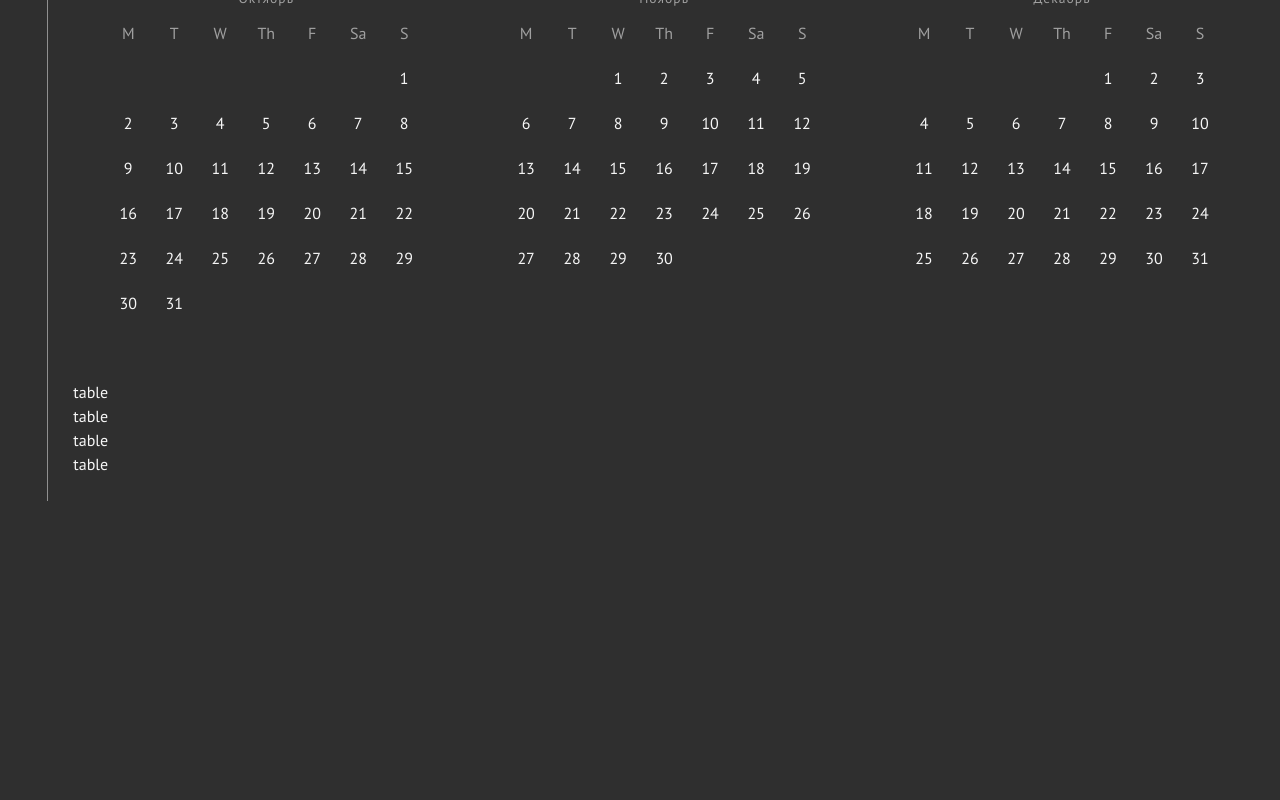
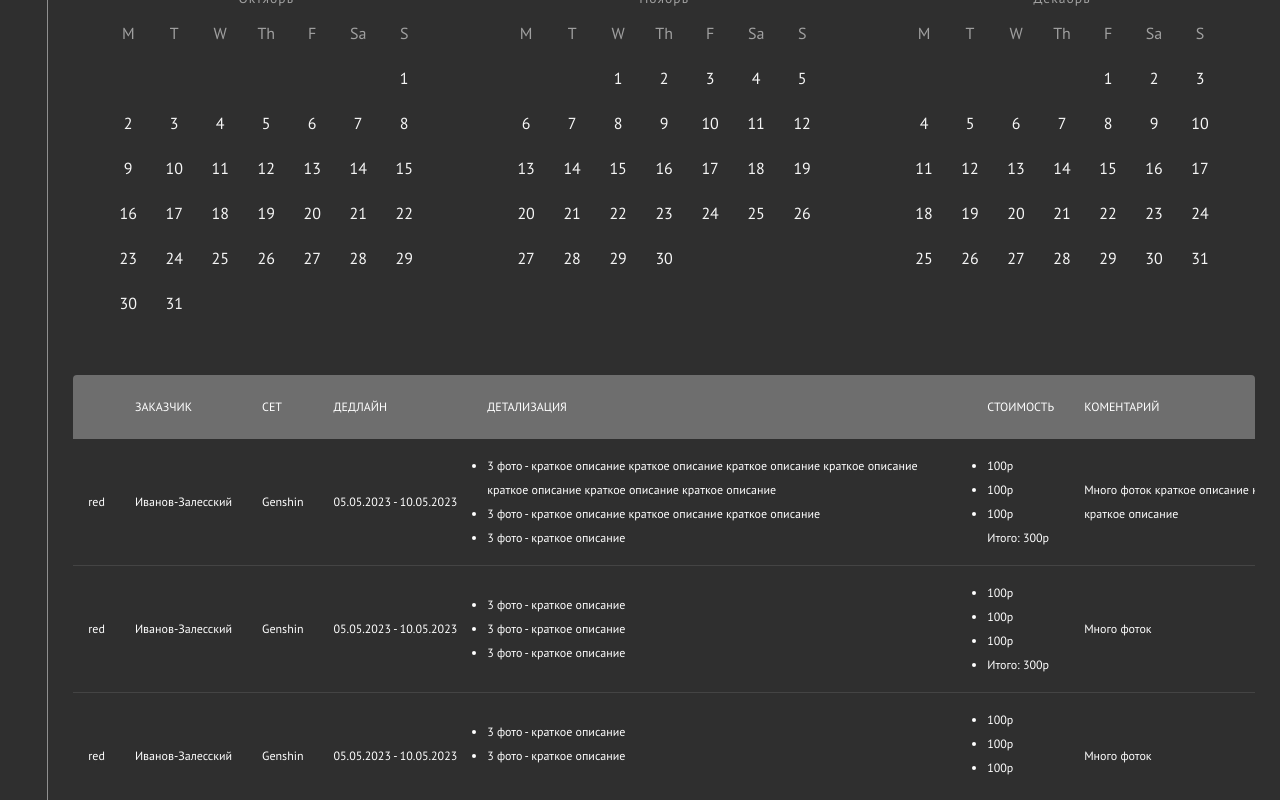
Before and after one commit to PotapenkoVadim/my-schedule, a React (Vite) app: page / in a window 1280 px wide. Shown: the part 1101-1901 px from the top of the page. Before the commit the page ends 1602 px from the top, so only its background shows below. Built offline with nearby package versions, Linux system fonts and the light colour scheme.

Commit message:
feat: implement base table display

```diff
--- a/src/App.tsx
+++ b/src/App.tsx
@@ -1,5 +1,5 @@
 import { useState } from "react";
-import { Layout } from "./components";
+import { Layout, Table } from "./components";
 import { Calendar } from "./libs";
 
 export default function App() {
@@ -12,13 +12,7 @@ export default function App() {
       <div>
         <Calendar onChangeYear={setYear} year={selectedYear} />
 
-
-        <div style={{ marginTop: "55px"}}>
-          <p>table</p>
-          <p>table</p>
-          <p>table</p>
-          <p>table</p>
-        </div>
+        <Table />
       </div>
     </Layout>
   );
--- a/src/assets/styles/global.scss
+++ b/src/assets/styles/global.scss
@@ -7,3 +7,14 @@ body, #root { height: 100vh; }
   color: $text-color; background-color: $background-color; font-synthesis: none; text-rendering: optimizeLegibility;
   -webkit-font-smoothing: antialiased; -moz-osx-font-smoothing: grayscale; -webkit-text-size-adjust: 100%;
 }
+
+
+::-webkit-scrollbar {
+  width: 6px;
+}
+::-webkit-scrollbar-track {
+  -webkit-box-shadow: inset 0 0 6px rgba(0,0,0,0.3);
+}
+::-webkit-scrollbar-thumb {
+  -webkit-box-shadow: inset 0 0 6px rgba(0,0,0,0.3);
+}
--- a/src/components/index.ts
+++ b/src/components/index.ts
@@ -1,3 +1,4 @@
 export {default as Layout} from "./layout/Layout";
 export {default as Icon} from "./icon/Icon";
 export {default as Button} from "./button/Button";
+export {default as Table} from "./table/Table";
--- /dev/null
+++ b/src/components/table/Table.module.scss
@@ -0,0 +1,14 @@
+@import "../../assets/styles/variables.scss";
+
+.table { margin-top: 50px; position: relative; min-height: 400px; overflow: auto; padding: 0; border-radius: 4px 4px 0 0;
+  &__wrapper { position: absolute; top: 0; left: 0; min-width: max-content; }
+  &__content { height: 300px; overflow-x: auto; margin-top: 0px; width: 100%; }
+  &__table { width: 100%; border-collapse: collapse; }
+  &__head { padding: 20px 15px; text-align: left; font-weight: 500; font-size: 12px; color: white; text-transform: uppercase;
+    background-color: #6e6e6e; position: sticky; top: 0;
+  }
+
+  &__cell { padding: 15px; text-align: left; vertical-align: middle; font-weight: 300; font-size: 12px; color: white;
+    border-bottom: solid 1px rgba(255,255,255,0.1); max-width: 500px;
+  }
+}
--- /dev/null
+++ b/src/components/table/Table.tsx
@@ -0,0 +1,95 @@
+import styles from "./Table.module.scss";
+
+export default function Table() {
+  return (
+    <section className={styles["table"]}>
+      <div className={styles["table__wrapper"]}>
+          <table className={styles["table__table"]}>
+            <thead className={styles["table__header"]}>
+              <tr>
+                <th className={styles["table__head"]}></th>
+                <th className={styles["table__head"]}>Заказчик</th>
+                <th className={styles["table__head"]}>Сет</th>
+                <th className={styles["table__head"]}>Дедлайн</th>
+                <th className={styles["table__head"]}>Детализация</th>
+                <th className={styles["table__head"]}>Стоимость</th>
+                <th className={styles["table__head"]}>Коментарий</th>
+                <th className={styles["table__head"]}></th>
+              </tr>
+            </thead>
+            <tbody className={styles["table__content"]}>
+              <tr>
+                <td className={styles["table__cell"]}>red</td>
+                <td className={styles["table__cell"]}>Иванов-Залесский</td>
+                <td className={styles["table__cell"]}>Genshin</td>
+                <td className={styles["table__cell"]}>05.05.2023 - 10.05.2023</td>
+                <td className={styles["table__cell"]}>
+                  <ul>
+                    <li>3 фото - краткое описание краткое описание краткое описание краткое описание краткое описание краткое описание краткое описание</li>
+                    <li>3 фото - краткое описание краткое описание краткое описание</li>
+                    <li>3 фото - краткое описание</li>
+                  </ul>
+                </td>
+                <td className={styles["table__cell"]}>
+                  <ul>
+                    <li>100р</li>
+                    <li>100р</li>
+                    <li>100р</li>
+                  </ul>
+                  <div>Итого: 300р</div>
+                </td>
+                <td className={styles["table__cell"]}>Много фоток краткое описание краткое описание краткое описание краткое описание краткое описание</td>
+                <td className={styles["table__cell"]}>-</td>
+              </tr>
+              <tr>
+              <td className={styles["table__cell"]}>red</td>
+                <td className={styles["table__cell"]}>Иванов-Залесский</td>
+                <td className={styles["table__cell"]}>Genshin</td>
+                <td className={styles["table__cell"]}>05.05.2023 - 10.05.2023</td>
+                <td className={styles["table__cell"]}>
+                  <ul>
+                    <li>3 фото - краткое описание</li>
+                    <li>3 фото - краткое описание</li>
+                    <li>3 фото - краткое описание</li>
+                  </ul>
+                </td>
+                <td className={styles["table__cell"]}>
+                  <ul>
+                    <li>100р</li>
+                    <li>100р</li>
+                    <li>100р</li>
+                    <li>Итого: 300р</li>
+                  </ul>
+                </td>
+                <td className={styles["table__cell"]}>Много фоток</td>
+                <td className={styles["table__cell"]}>-</td>
+              </tr>
+              <tr>
+              <td className={styles["table__cell"]}>red</td>
+                <td className={styles["table__cell"]}>Иванов-Залесский</td>
+                <td className={styles["table__cell"]}>Genshin</td>
+                <td className={styles["table__cell"]}>05.05.2023 - 10.05.2023</td>
+                <td className={styles["table__cell"]}>
+                  <ul>
+                    <li>3 фото - краткое описание</li>
+                    <li>3 фото - краткое описание</li>
+                    <li>3 фото - краткое описание</li>
+                  </ul>
+                </td>
+                <td className={styles["table__cell"]}>
+                  <ul>
+                    <li>100р</li>
+                    <li>100р</li>
+                    <li>100р</li>
+                    <li>Итого: 300р</li>
+                  </ul>
+                </td>
+                <td className={styles["table__cell"]}>Много фоток</td>
+                <td className={styles["table__cell"]}>-</td>
+              </tr>
+            </tbody>
+          </table>
+      </div>
+    </section>
+  );
+}
--- /dev/null
+++ b/src/interfacies/index.ts
@@ -0,0 +1 @@
+export * from "./order";
--- /dev/null
+++ b/src/types/index.ts
@@ -0,0 +1 @@
+export * from "./orderDetails";
--- /dev/null
+++ b/src/types/orderDetails.ts
@@ -0,0 +1,4 @@
+export type OrderDetailsType = {
+  description: string;
+  sum: number;
+};
```
Also changed, not shown: src/interfacies/order.ts (added, +11 -0 lines).
